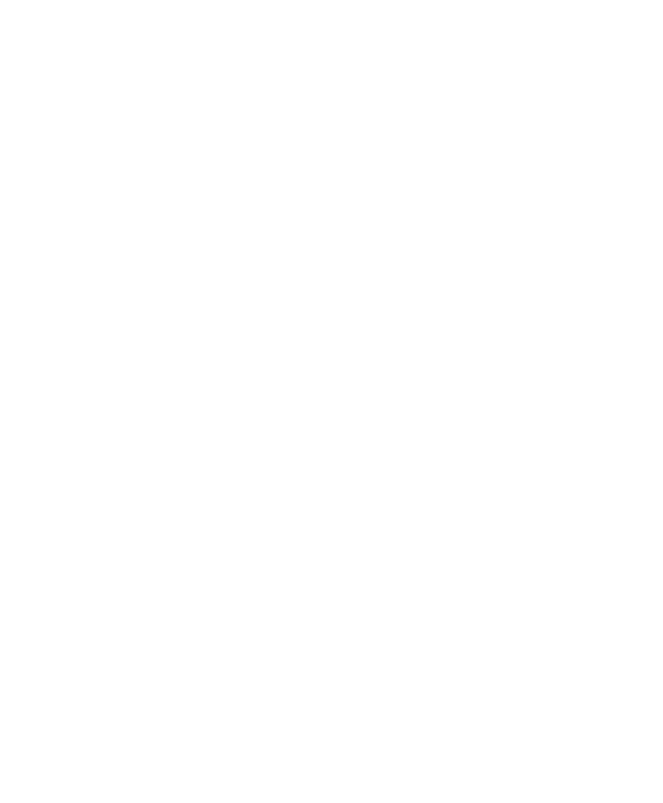
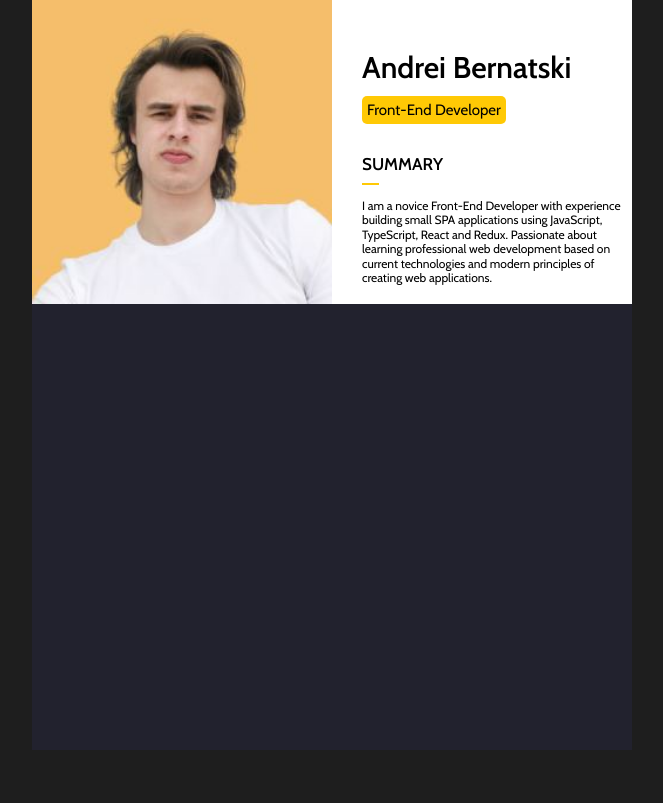
Before and after one commit to iandyone/rsschool-cv, a plain HTML site: page index.html in a window 1280 px wide. Shown: the whole page, without its empty margins (308-971 px from the left). Drawn offline with nearby package versions, Linux system fonts and the light colour scheme.

Commit message:
feat: add header

```diff
--- /dev/null
+++ b/css/style.css
@@ -0,0 +1,112 @@
+@import url(https://fonts.googleapis.com/css?family=Cabin:regular,500,600,700);
+
+:root {
+    --yellow: #FFC905;
+}
+
+* {
+    padding: 0;
+    margin: 0;
+    border: 0;
+}
+
+html,
+body {
+    height: 100%;
+    overflow: hidden;
+    font-family: Cabin;
+    font-weight: 700;
+    background-color: #1e1e1e;
+    color: white;
+}
+
+/* ============================= */
+
+/* --- HEADER --- */
+
+.cv {
+    display: flex;
+    flex-direction: column;
+    height: 100%;
+    max-width: 600px;
+    margin: 0px auto;
+}
+.cv__header {
+}
+.header {
+    color: #000000;
+    flex: 0 1 265px;
+    display: flex;
+    background-color: white;
+}
+.header__image {
+    flex: 0 0 50%;
+}
+.header__image > img {
+    height: 100%;
+    width: 100%;
+}
+.header__content {
+    padding: 50px 10px 10px 30px;
+}
+.header__section {
+}
+.header__section:not(:last-child) {
+    margin-bottom: 30px;
+}
+.header__title {
+    font-weight: 600;
+    font-size: 30px;
+    line-height: 36px;
+    margin-bottom: 10px;
+}
+.header__subtitle {
+    display: inline-block;
+    font-weight: 400;
+    font-size: 15px;
+    line-height: 18px;
+    padding: 5px;
+    background-color: var(--yellow);
+    border-radius: 5px;
+}
+.header__info {
+    font-weight: 600;
+    font-size: 17px;
+    line-height: 21px;
+    text-transform: uppercase;
+    margin-bottom: 24px;
+    position: relative;
+}
+.header__info::before {
+    content: "";
+    position: absolute;
+    bottom: -11px;
+    left: 0px;
+    transform: translate(0,-50%);
+    width: 17px;
+    height: 2px;
+    background-color: var(--yellow)
+}
+.header__text {
+    font-weight: 400;
+    font-size: 12px;
+    line-height: calc(12 / 10 * 100%);
+}
+.cv__content {
+    flex: 0 0 50%;
+}
+
+/* --- MAIN --- */
+
+.content {
+    background-color: #22222e;
+    flex: 1 1 auto;
+}
+.cv__footer {
+}
+
+/* --- FOOTER --- */
+
+.footer {
+    flex: 0 1 50px;
+}
--- a/index.html
+++ b/index.html
@@ -4,10 +4,28 @@
     <meta charset="UTF-8">
     <meta http-equiv="X-UA-Compatible" content="IE=edge">
     <meta name="viewport" content="width=device-width, initial-scale=1.0">
-    <link rel="stylesheet" href="style.css">
+    <link rel="stylesheet" href="css/style.css">
     <title>Rolling Scopes School CV</title>
 </head>
 <body>
-
+    <div class="cv">
+        <header class="cv__header header">
+            <div class="header__image">
+                <img src="./assets/pictures/avatar.jpg" alt="user_avatar">
+            </div>
+            <div class="header__content">
+              <section class="header__section">
+                    <h1 class="header__title">Andrei Bernatski</h1>
+                    <p class="header__subtitle">Front-End Developer</p>
+              </section>
+              <section class="header__section">
+                <h3 class="header__info">Summary</h3>
+                <p class="header__text">I am a novice Front-End Developer with experience building small SPA applications using JavaScript, TypeScript, React and Redux. Passionate about learning professional web development based on current technologies and modern principles of creating web applications.</p>
+              </section>
+            </div>
+        </header>
+        <main class="cv__content content"></main>
+        <footer class="cv__footer footer"></footer>
+    </div>
 </body>
 </html>
--- a/style.css
+++ /dev/null
@@ -1,4 +0,0 @@
-html, body {
-    height: 100%;
-    overflow: hidden;
-}
```
Also changed, not shown: assets/icons/github.svg (added), assets/icons/rs_school_js.svg (added), assets/pictures/avatar.jpg (added).
